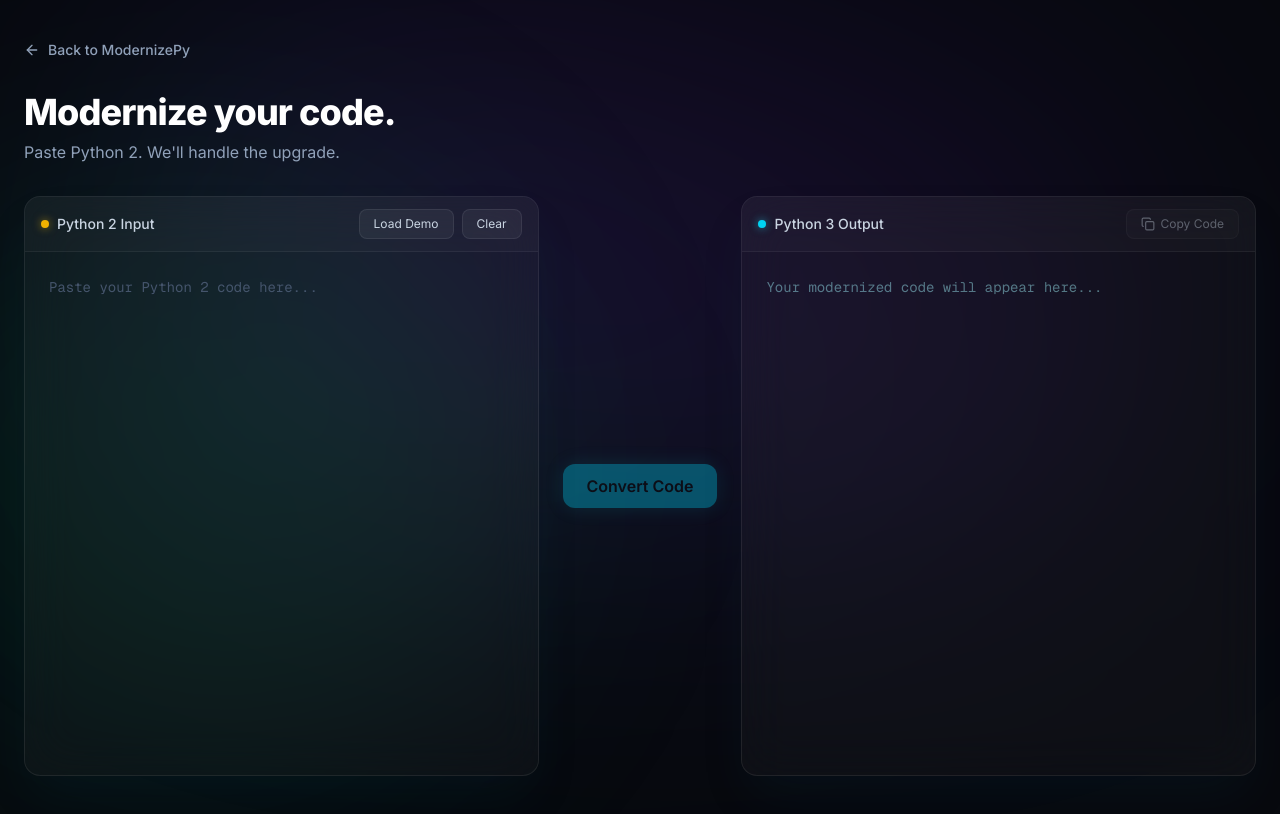
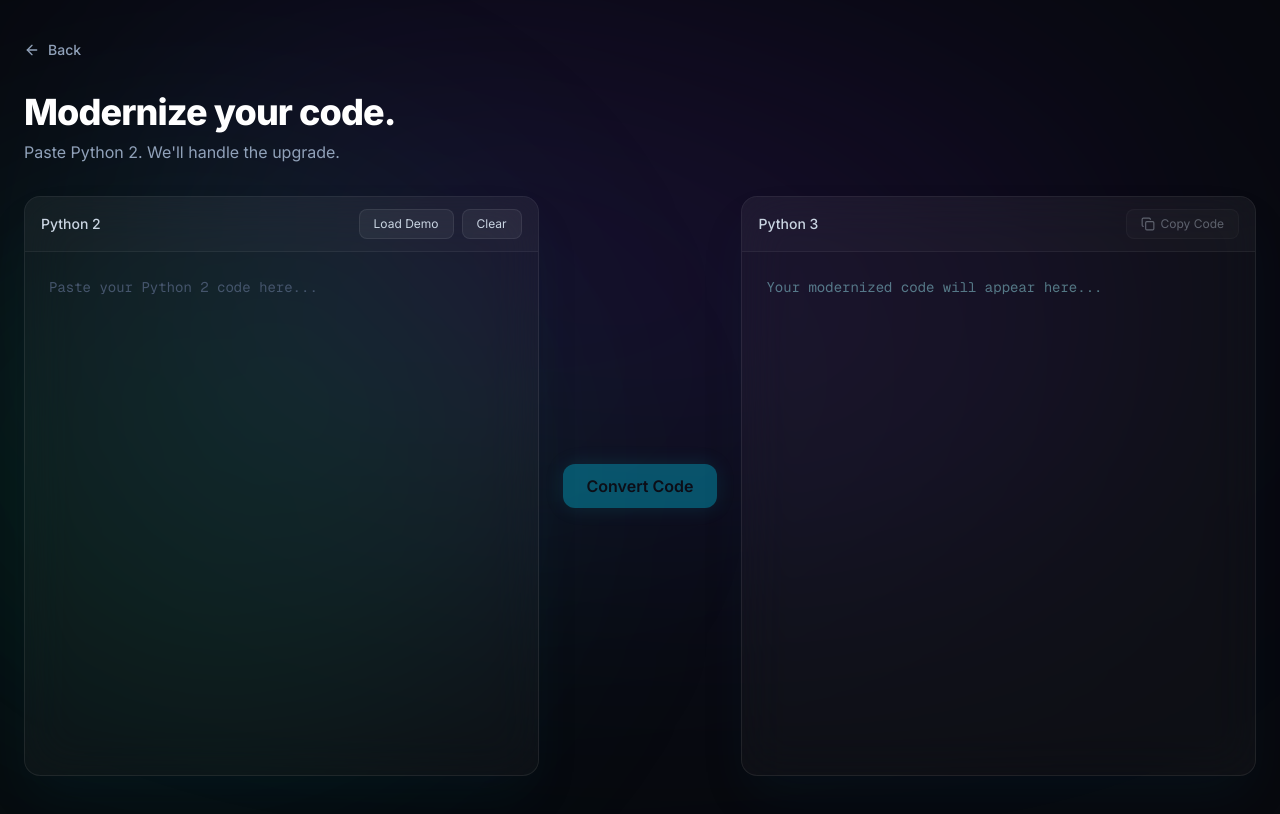
Before and after one commit to kavanakdas8/python-2-to-3-converter, a Next.js app in the folder twotothree/: page /convert in a window 1280 px wide. Shown: the top 814 px of the page. Built offline with nearby package versions, Linux system fonts and the light colour scheme.

Commit message:
New Changes

```diff
--- a/twotothree/app/convert/page.tsx
+++ b/twotothree/app/convert/page.tsx
@@ -85,7 +85,7 @@
             className="flex items-center gap-2 text-sm font-medium text-slate-400 hover:text-cyan-300 transition-colors"
           >
             <ArrowLeft className="w-4 h-4" />
-            Back to ModernizePy
+            Back
           </Link>
 
 
@@ -106,12 +106,12 @@
           <div className="mb-6 bg-rose-950/40 border border-rose-500/30 text-rose-200 backdrop-blur-md p-4 rounded-xl text-sm flex items-center justify-between shadow-2xl shadow-rose-900/20">
             <div className="flex items-center gap-3">
               <div className="w-8 h-8 rounded-full bg-rose-500/20 flex items-center justify-center text-rose-400">
-                    <svg xmlns="http://www.w3.org/2000/svg" width="18" height="18" viewBox="0 0 24 24" fill="none" stroke="currentColor" strokeWidth="2" strokeLinecap="round" strokeLinejoin="round"><circle cx="12" cy="12" r="10"/><line x1="12" y1="8" x2="12" y2="12"/><line x1="12" y1="16" x2="12.01" y2="16"/></svg>
+                <svg xmlns="http://www.w3.org/2000/svg" width="18" height="18" viewBox="0 0 24 24" fill="none" stroke="currentColor" strokeWidth="2" strokeLinecap="round" strokeLinejoin="round"><circle cx="12" cy="12" r="10" /><line x1="12" y1="8" x2="12" y2="12" /><line x1="12" y1="16" x2="12.01" y2="16" /></svg>
               </div>
               <span>{error}</span>
             </div>
             <button onClick={() => setError(null)} className="text-rose-400 hover:text-rose-300 p-1 transition-colors">
-                 <svg xmlns="http://www.w3.org/2000/svg" width="16" height="16" viewBox="0 0 24 24" fill="none" stroke="currentColor" strokeWidth="2" strokeLinecap="round" strokeLinejoin="round"><path d="M18 6 6 18"/><path d="m6 6 12 12"/></svg>
+              <svg xmlns="http://www.w3.org/2000/svg" width="16" height="16" viewBox="0 0 24 24" fill="none" stroke="currentColor" strokeWidth="2" strokeLinecap="round" strokeLinejoin="round"><path d="M18 6 6 18" /><path d="m6 6 12 12" /></svg>
             </button>
           </div>
         )}
@@ -122,8 +122,7 @@
           <div className="group flex-1 flex flex-col rounded-2xl backdrop-blur-xl bg-white/[0.03] border border-white/[0.08] shadow-2xl shadow-cyan-950/20 overflow-hidden transition-all duration-200 focus-within:border-cyan-500/40 focus-within:shadow-[0_0_30px_rgba(6,182,212,0.15)]">
             <div className="bg-white/[0.02] border-b border-white/[0.06] px-4 py-3 flex items-center justify-between">
               <span className="text-sm font-medium text-slate-300 flex items-center gap-2">
-                <span className="w-2 h-2 rounded-full bg-yellow-500 shadow-[0_0_8px_rgba(234,179,8,0.6)]"></span>
-                Python 2 Input
+                Python 2
               </span>
               <div className="flex items-center gap-2">
                 <button
@@ -175,8 +174,7 @@
           <div className="group flex-1 flex flex-col rounded-2xl backdrop-blur-xl bg-white/[0.03] border border-white/[0.08] shadow-2xl shadow-cyan-950/20 overflow-hidden transition-all duration-200 focus-within:border-cyan-500/40 focus-within:shadow-[0_0_30px_rgba(6,182,212,0.15)]">
             <div className="bg-white/[0.02] border-b border-white/[0.06] px-4 py-3 flex items-center justify-between">
               <span className="text-sm font-medium text-slate-300 flex items-center gap-2">
-                <span className="w-2 h-2 rounded-full bg-cyan-400 shadow-[0_0_8px_rgba(34,211,238,0.6)]"></span>
-                Python 3 Output
+                Python 3
               </span>
               <button
                 onClick={handleCopy}
--- a/twotothree/app/page.tsx
+++ b/twotothree/app/page.tsx
@@ -55,7 +55,7 @@
             <div>
 
               <h2 className="text-transparent bg-clip-text bg-gradient-to-r from-white via-slate-100 to-cyan-200 font-semibold tracking-tight text-4xl sm:text-5xl mb-2 leading-tight">
-                Three steps,<br />One modern codebase.
+                Three steps.<br />One modern codebase.
               </h2>
             </div>
 
```
Lines whose indentation alone changed are shown as unchanged.
